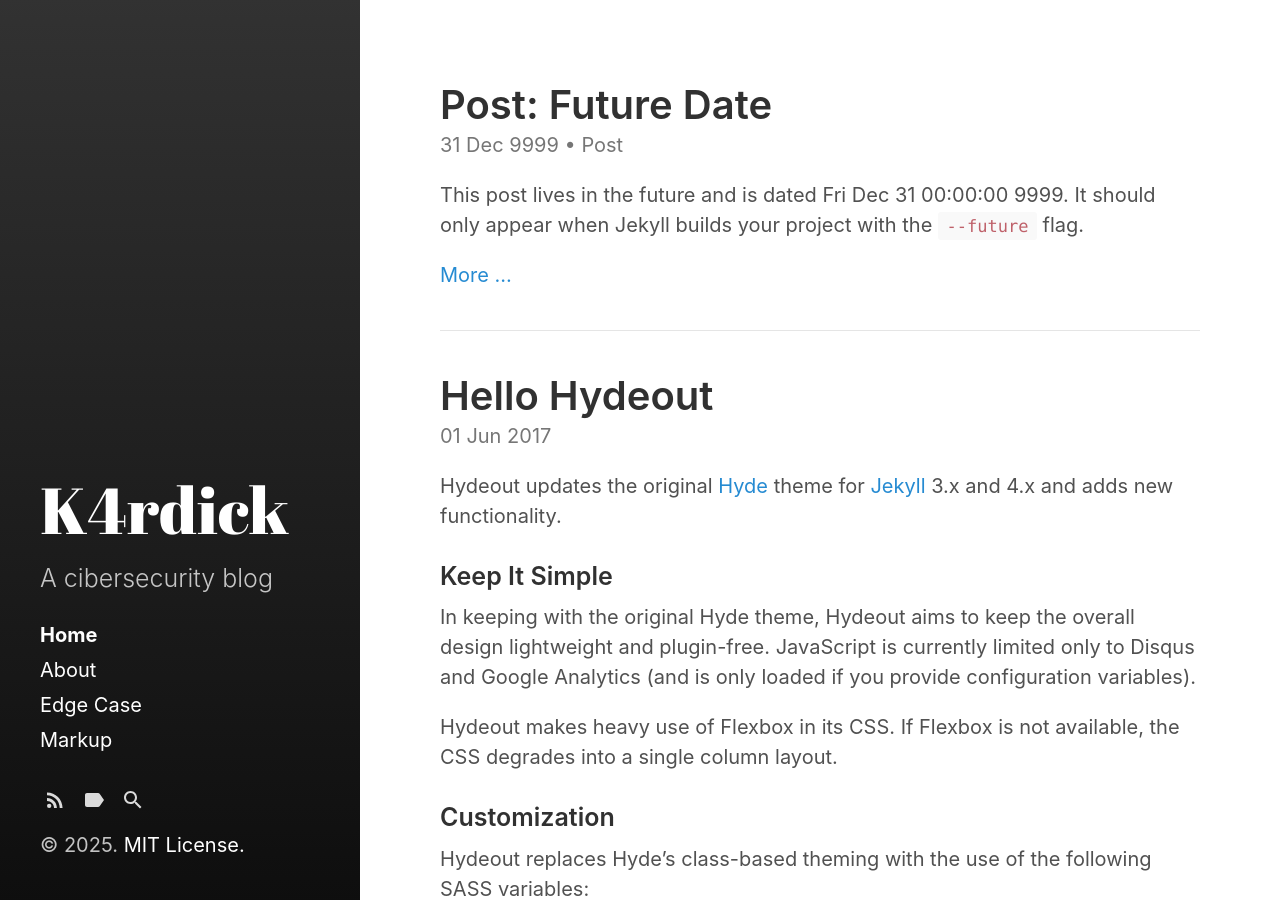
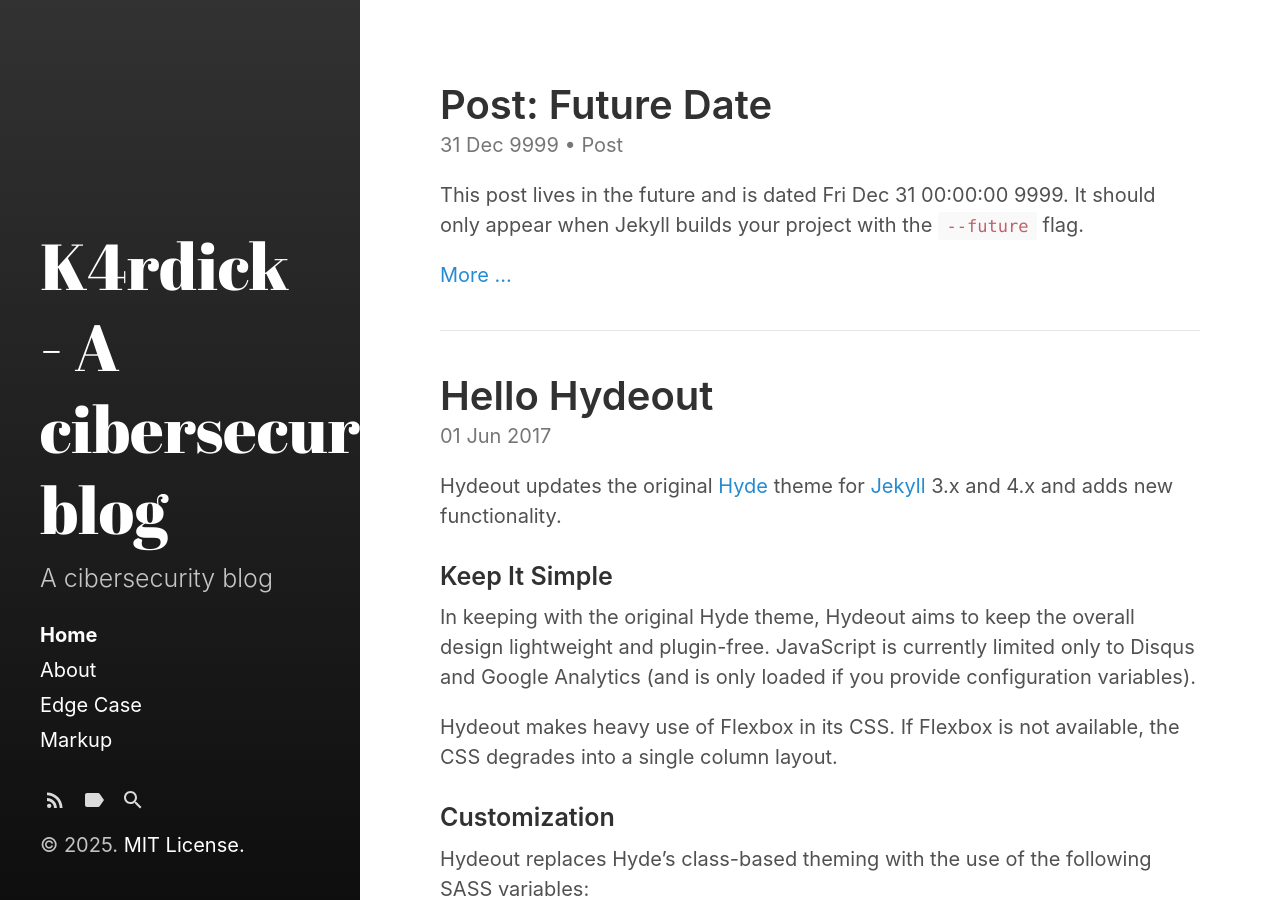
Before and after one commit to kardick/kardick.github.io, a Jekyll site: the page built from index.html, in a window 1280 px wide and 900 px high. Built offline with Jekyll 4.4.1, drawn with Linux system fonts in a browser that asks for light colours; the list of posts is cut into pages by our own code.

Commit message:
Update _config.yml

```diff
--- a/_config.yml
+++ b/_config.yml
@@ -3,7 +3,7 @@ markdown:         kramdown
 highlighter:      rouge
 
 # Setup
-title:            K4rdick
+title:            K4rdick - A cibersecurity blog
 tagline:          ''
 description:      'A cibersecurity blog'
 url:              https://kardick.github.io
```
